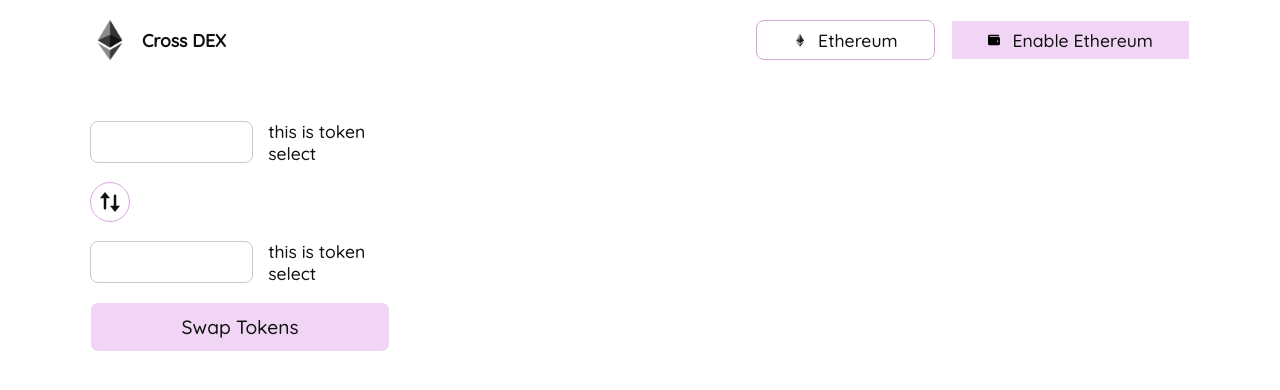
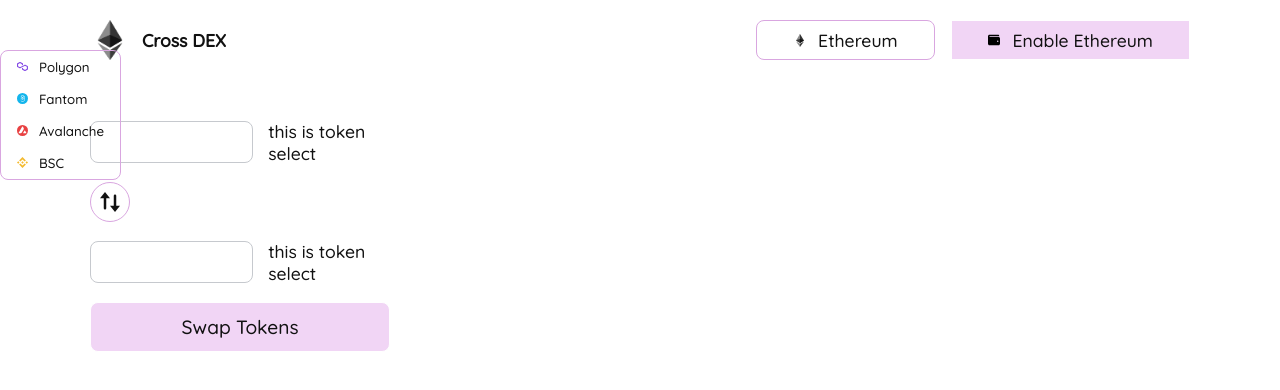
Before and after one commit to 0xNeit/dex-aggregator, a React (Create React App) app: page / in a window 1280 px wide. Both pictures are taken after a click on the button "Ethereum". Shown: the top 390 px of the page. Built offline with nearby package versions, Linux system fonts and the light colour scheme; the HTML template or start-up script is replaced by a standard one.

Commit message:
added switch chain dropdown

```diff
--- a/src/components/Layout.jsx
+++ b/src/components/Layout.jsx
@@ -4,6 +4,8 @@
 import chains from "../data/chains";
 import logo from "../assets/eth-logo.png";
 import walleticon from "../assets/wallet.svg";
+
+const chainIds = Object.keys(chains)
 
 const Nav = styled.div`
     width: 100%;
@@ -84,10 +86,48 @@
     margin-right: 0.75rem;
     `
 
+const ChainSelect = styled.div`
+    position: absolute;
+    top: calc(8px * 2 + 1.1rem + 1rem);
+    left: 0;
+    display: flex;
+    flex-direction: column;
+    justify-content: flex-start;
+    align-items: flex-start;
+    border: 1px solid var(--light-dark);
+    border-radius: 8px;
+    `
+
+const SwitchChain = styled.button`
+    width: 100%;
+    display: flex;
+    flex-direction: row;
+    justify-content: flex-start;
+    align-items: center;
+    padding: 8px 16px;
+    &:first-child {
+        border-radius: 8px 8px 0 0;
+    }
+    &:last-child {
+        border-radius: 0 0 8px 8px;
+    }
+    &:hover {
+        background-color: var(--light);
+    }
+    `
+
+const SwitchIcon = styled.img`
+    width: 0.7rem;
+    height: 0.7rem;
+    object-fit: contain;
+    margin-right: 0.68rem;
+    `
+
 const WalletManager = () => {
 
     const [ buttonText, setButtonText ] = useState("Enable Ethereum")
     const [ activeChain, setActiveChain ] = useState("0x1")
+    const [ chainSelectActive, setChainSelectActive ] = useState(false)
 
     useEffect(() => {
         updateButtonText()
@@ -144,9 +184,30 @@
         }
     }
 
+    // Switch wallet to chain ID
+
+    async function requestSwitch(chainId) {
+        if (typeof ethereum !== "undefined") {
+            await ethereum.request({
+                method: "eth_addEthereumChain",
+                params: [{
+                    chainId,
+                    chainName: chains[chainId].fullName,
+                    nativeCurrency: {
+                        name: chains[chainId].token.toUpperCase(),
+                        symbol: chains[chainId].token.toUpperCase(),
+                        decimals: 18
+                    },
+                    rpcUrls: [chains[chainId].rpc],
+                    blockExplorerUrls: [chains[chainId].explorer]
+                }]
+            })
+        }
+    }
+
     return (
         <Wallet>
-            <Chain>
+            <Chain onClick={() => setChainSelectActive(!chainSelectActive)}>
                 <ChainIcon src={`/tokens/${chains[activeChain].token}.svg`} />
                 {chains[activeChain].name}
             </Chain>
@@ -156,6 +217,18 @@
                     {buttonText}
                 </ConnectContent>
             </ConnectButton>
+            {chainSelectActive ? (
+                    <ChainSelect>
+                        {chainIds.slice(0, chainIds.indexOf(activeChain)).concat(chainIds.slice(chainIds.indexOf(activeChain) + 1)).map(chainId => (
+                            <SwitchChain onClick={() => requestSwitch(chainId)}>
+                                <SwitchIcon src={`/tokens/${chains[chainId].token}.svg`} />
+                                {chains[chainId].name}
+                            </SwitchChain>
+                        ))}
+                    </ChainSelect>
+                ) : (
+                    <></>
+                )}
         </Wallet>
         )
     }
--- a/src/data/chains.json
+++ b/src/data/chains.json
@@ -1,22 +1,37 @@
 {
     "0x1": {
         "name": "Ethereum",
-        "token": "eth"
+        "fullName": "Ethereum",
+        "token": "eth",
+        "rpc": "",
+        "explorer": "https://etherscan.io"
     },
     "0x89": {
         "name": "Polygon",
-        "token": "matic"
+        "fullName": "Polygon Network",
+        "token": "matic",
+        "rpc": "https://polygon-rpc.com",
+        "explorer": "https://polygonscan.com"
     },
     "0xfa": {
         "name": "Fantom",
-        "token": "ftm"
+        "fullName": "Fantom Network",
+        "token": "ftm",
+        "rpc": "https://rpc.ftm.tools",
+        "explorer": "https://ftmscan.com"
     },
     "0xa86a": {
         "name": "Avalanche",
-        "token": "avax"
+        "fullName": "Avalanche Network",
+        "token": "avax",
+        "rpc": "https://api.avax.network/ext/bc/C/rpc",
+        "explorer": "https://snowtrace.io"
     },
     "0x38": {
         "name": "BSC",
-        "token": "bnb"
+        "fullName": "Binance Smart Chain",
+        "token": "bnb",
+        "rpc": "https://bsc-dataseed.binance.org",
+        "explorer": "https://bscscan.com"
     }
 }
--- a/src/index.css
+++ b/src/index.css
@@ -35,6 +35,7 @@
 button {
   cursor: pointer;
   background-color: transparent;
+  border: none;
   padding: 0;
 }
 
```
